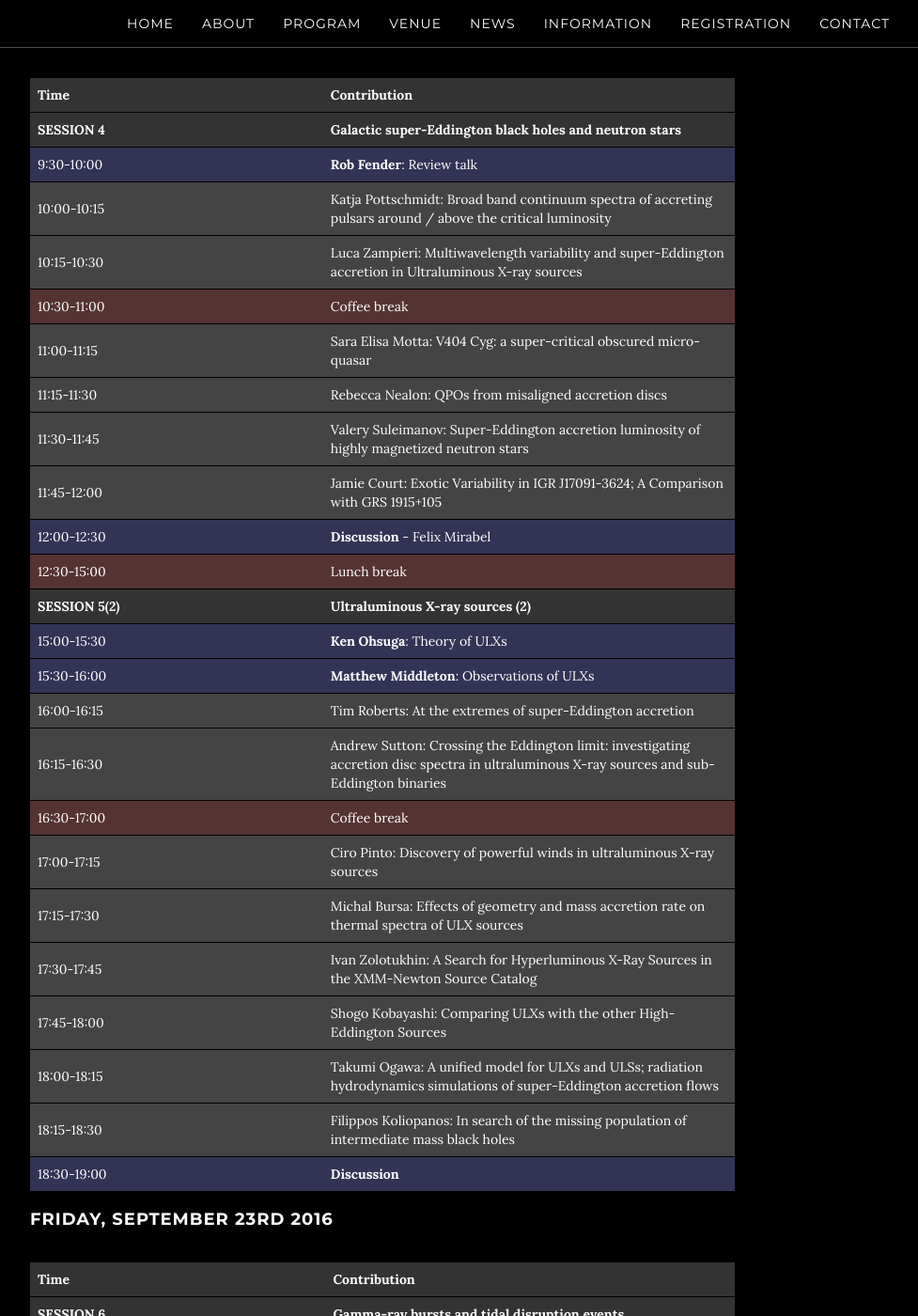
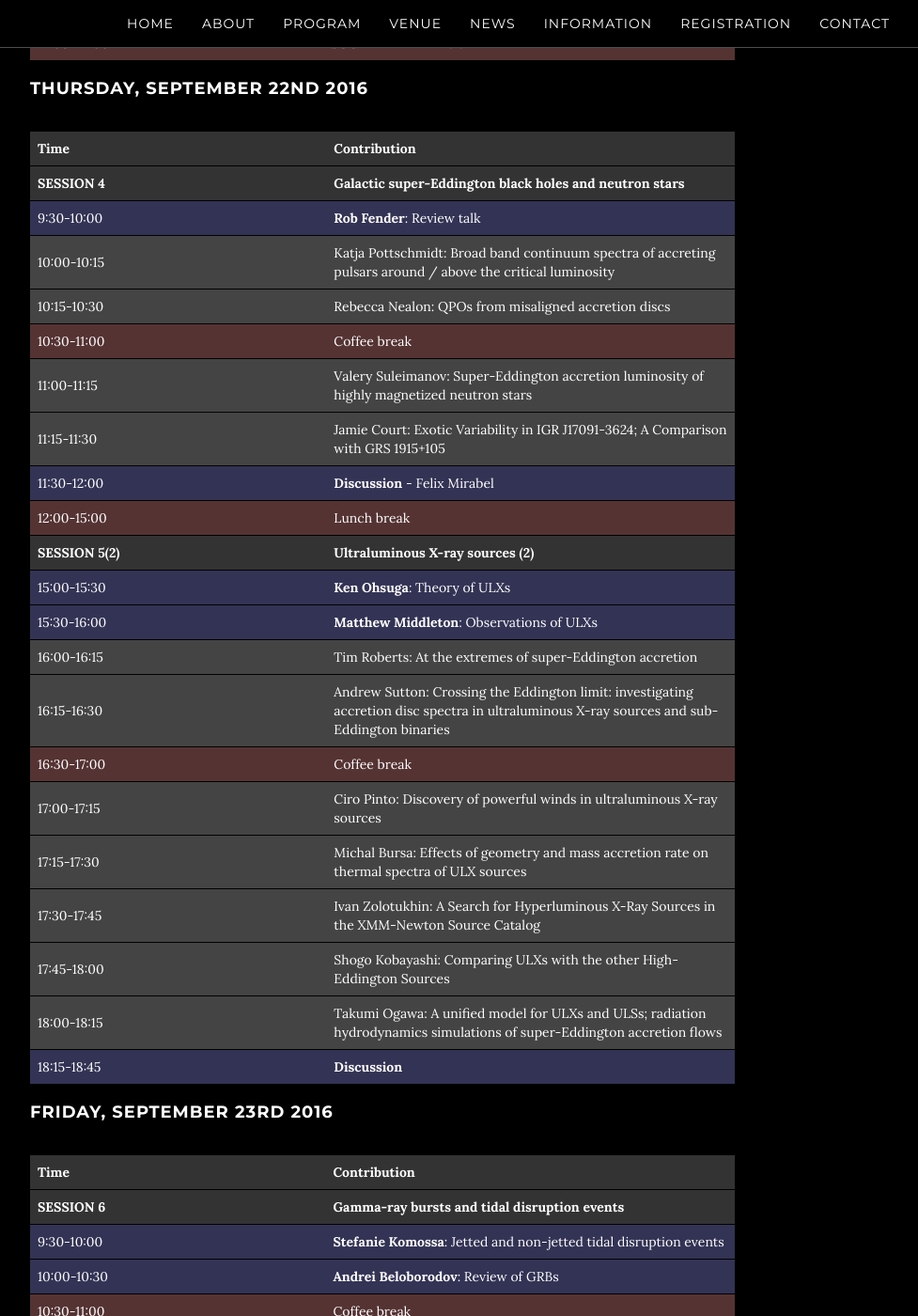
Before and after one commit to breakingthelimits/supereddington2016, a Jekyll site: the page built from program/index.html, in a window 1280 px wide and 1400 px high, scrolled down 3335 px. Shown: the whole window at 94% size, without its empty margins (248-1225 px from the left). Built offline with Jekyll 4.4.1, drawn with Linux system fonts in a browser that asks for light colours; some of the changed text lies outside the part shown.

Commit message:
Update Sept. 5, 2016

```diff
--- a/program/index.html
+++ b/program/index.html
@@ -217,8 +217,12 @@ Tuesday, September 20th 2016
 <td align="left">17:45-18:00</td>
 <td align="left">Yoshiyuki Inoue: Discovery of the millimeter excess in a nearby Seyfert nucleus: Toward unveiling the magnetic field in the vicinity of a supermassive black hole</td>
 </tr>
+<tr >
+<td align="left">18:00-18:15</td>
+<td align="left">Filippos Koliopanos: In search of the missing population of intermediate mass black holes</td>
+</tr>
 <tr style="background-color: #333355">
-<td align="left">18:00-18:30</td>
+<td align="left">18:15-18:45</td>
 <td align="left"><strong>Discussion</strong> - Andrew King</td>
 </tr>
 </tbody>
@@ -327,7 +331,7 @@ Thursday, September 22nd 2016
 </tr>
 <tr >
 <td align="left">10:15-10:30</td>
-<td align="left">Luca Zampieri: Multiwavelength variability and super-Eddington accretion in Ultraluminous X-ray sources</td>
+<td align="left">Rebecca Nealon: QPOs from misaligned accretion discs</td>
 </tr>
 <tr style="background-color: #553333">
 <td align="left">10:30-11:00</td>
@@ -335,26 +339,18 @@ Thursday, September 22nd 2016
 </tr>
 <tr >
 <td align="left">11:00-11:15</td>
-<td align="left">Sara Elisa Motta: V404 Cyg: a super-critical obscured micro-quasar</td>
+<td align="left">Valery Suleimanov: Super-Eddington accretion luminosity of highly magnetized neutron stars</td>
 </tr>
 <tr >
 <td align="left">11:15-11:30</td>
-<td align="left">Rebecca Nealon: QPOs from misaligned accretion discs</td>
-</tr>
-<tr >
-<td align="left">11:30-11:45</td>
-<td align="left">Valery Suleimanov: Super-Eddington accretion luminosity of highly magnetized neutron stars</td>
-</tr>
-<tr >
-<td align="left">11:45-12:00</td>
 <td align="left">Jamie Court: Exotic Variability in IGR J17091-3624; A Comparison with GRS 1915+105</td>
 </tr>
 <tr style="background-color: #333355">
-<td align="left">12:00-12:30</td>
+<td align="left">11:30-12:00</td>
 <td align="left"><strong>Discussion</strong> - Felix Mirabel</td>
 </tr>
 <tr style="background-color: #553333">
-<td align="left">12:30-15:00</td>
+<td align="left">12:00-15:00</td>
 <td align="left">Lunch break</td>
 </tr>
 <tr  style="background-color: #333333">
@@ -401,11 +397,8 @@ Thursday, September 22nd 2016
 <td align="left">18:00-18:15</td>
 <td align="left">Takumi Ogawa: A unified model for ULXs and ULSs; radiation hydrodynamics simulations of super-Eddington accretion flows</td>
 </tr>
-<tr >
-<td align="left">18:15-18:30</td>
-<td align="left">Filippos Koliopanos: In search of the missing population of intermediate mass black holes
-</tr><tr style="background-color: #333355">
-<td align="left">18:30-19:00</td>
+<tr style="background-color: #333355">
+<td align="left">18:15-18:45</td>
 <td align="left"><strong>Discussion</strong></td>
 </tr>
 </tbody>
@@ -444,18 +437,22 @@ Friday, September 23rd 2016
 </tr>
 <tr >
 <td align="left">11:00-11:15</td>
+<td align="left">Lixin Jane Dai: Tidal disruption events as a probe of super-Eddington accretion</td>
+</tr>
+<tr >
+<td align="left">11:15-11:30</td>
 <td align="left">Erin Kara: Relativistic reverberation in a tidal disruption event</td>
 </tr>
 <tr >
-<td align="left">11:15-11:30</td>
+<td align="left">11:30-11:45</td>
 <td align="left">Ayako Ishii: Coupled Computation of Radiative Transfer with Relativistic Hydrodynamics Relevant to GRB Emission Process</td>
 </tr>
 <tr style="background-color: #333355">
-<td align="left">11:30-12:00</td>
+<td align="left">11:45-12:15</td>
 <td align="left"><strong>Discussion</strong> - Luigi Piro</td>
 </tr>
 <tr style="background-color: #333355">
-<td align="left">12:00-12:15</td>
+<td align="left">12:15-12:30</td>
 <td align="left"><strong>Conclusions</strong></td>
 </tr>
 </tbody>
```
